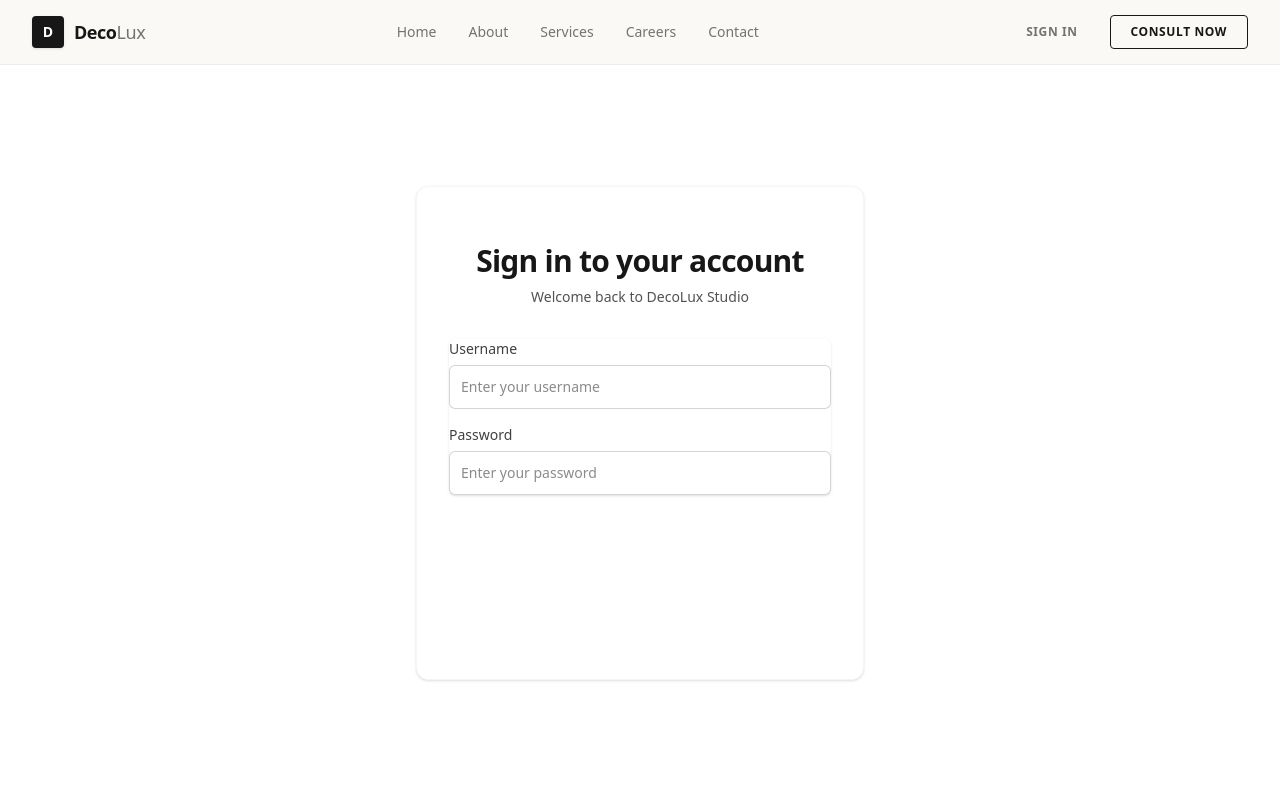
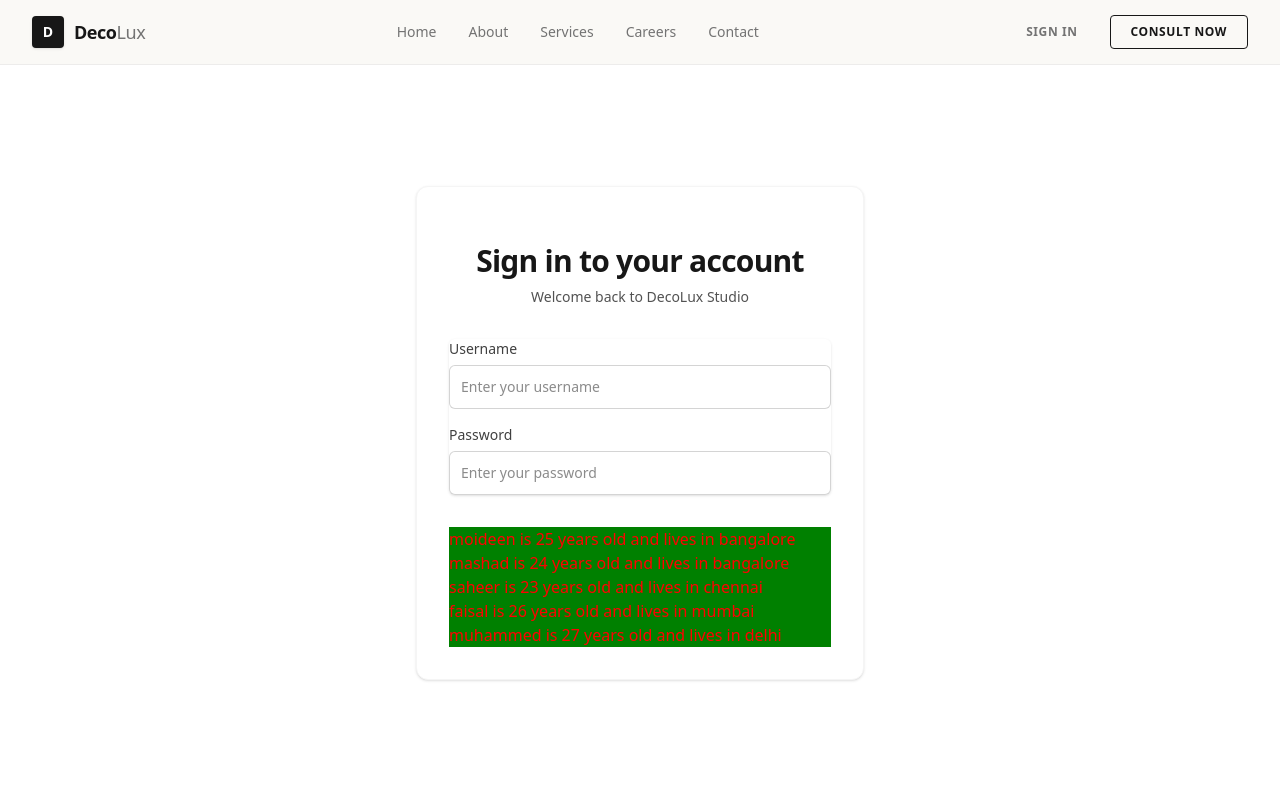
Before and after one commit to moideen-mashad/angular-learn-path, an Angular app: page /login in a window 1280 px wide. Shown: the top 800 px of the page. Built offline with nearby package versions, Linux system fonts and the light colour scheme.

Commit message:
fix: import ChangeMe directive in LoginComponent

```diff
--- a/src/app/features/login/login.component.html
+++ b/src/app/features/login/login.component.html
@@ -72,9 +72,9 @@
       class="relative block w-full rounded-md border-0 py-2.5 text-neutral-900 ring-1 ring-inset ring-neutral-300 focus:z-10 focus:ring-2 focus:ring-inset focus:ring-neutral-900 sm:text-sm sm:leading-6 dark:bg-neutral-950 dark:text-white dark:ring-neutral-700 dark:focus:ring-neutral-100 px-3 mt-1.5 transition-all">
     <h1 style="color: aliceblue !important;">hello {{ getName }}</h1> -->
 
-    <ul style="color: white">
+    <ul >
       @for (user of users; track $index) {
-        <li>{{ user.name }} is {{ user.age }} years old and lives in {{ user.city }}</li>
+        <li appChangeMe>{{ user.name }} is {{ user.age }} years old and lives in {{ user.city }}</li>
       }
     </ul>
   </div>
--- a/src/app/features/login/login.component.ts
+++ b/src/app/features/login/login.component.ts
@@ -7,9 +7,10 @@ import {
   FormsModule,
 } from '@angular/forms';
 import { Userdata } from '../../services/userdata';
+import { ChangeMe } from '../../shared/directives/change-me';
 @Component({
   selector: 'app-login',
-  imports: [ReactiveFormsModule, FormsModule],
+  imports: [ReactiveFormsModule, FormsModule, ChangeMe],
   templateUrl: './login.component.html',
 })
 export class LoginComponent {
--- a/src/app/shared/directives/change-me.ts
+++ b/src/app/shared/directives/change-me.ts
@@ -1,8 +1,11 @@
-import { Directive } from '@angular/core';
+import { Directive, ElementRef } from '@angular/core';
 
 @Directive({
   selector: '[appChangeMe]',
 })
 export class ChangeMe {
-  constructor() {}
+  constructor(private el: ElementRef) {
+    this.el.nativeElement.style.color = 'red';
+    this.el.nativeElement.style.backgroundColor = 'green';
+  }
 }
```
